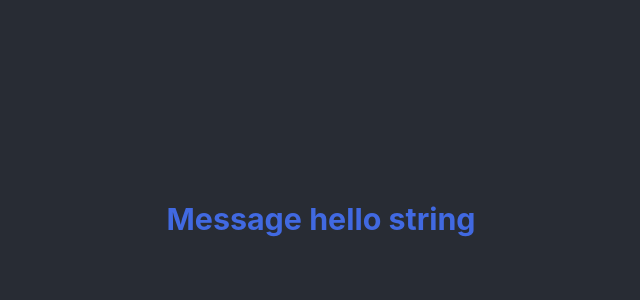
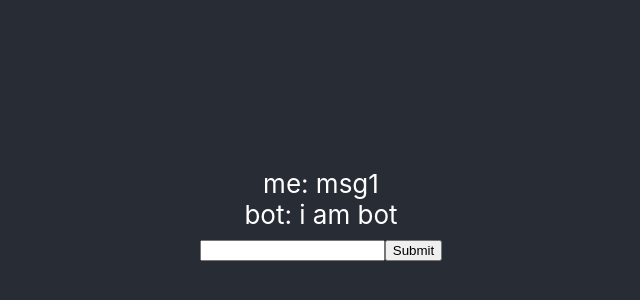
Before and after one commit to BollyBovly/react.v2, a React (Create React App) app in the folder lessons/: page / in a window 1280 px wide. Shown: the part 186-486 px from the top of the page, without its empty margins (319-959 px from the left). Built offline with nearby package versions, Linux system fonts and the light colour scheme.

Commit message:
finished lesson2

```diff
--- a/lessons/src/App.js
+++ b/lessons/src/App.js
@@ -1,23 +1,64 @@
 import logo from './logo.svg';
 import './App.css';
 import { Message } from './components/Message/message';
+import { Forma } from './components/Forma/forma';
+import { useEffect, useState } from "react"
+import { AUTHORS } from './components/utils/constans';
+import { MessageList } from './components/MessageList/messagelist';
+
 
 function App() {
-	const handelMessageClick = () => {
-		console.log('Click');
+	const [messageList, setMessageList] = useState([
+	  { text: "msg1", author: AUTHORS.ME },
+	  { text: "i am bot", author: AUTHORS.BOT },
+	]);
+
+	const handleMessageClick = () => {
+	  console.log("Heeey");
 	};
+
+	const handleAddMessage = (text) => {
+		const newMessage = {
+			text,
+			author: AUTHORS.ME
+
+		};
+
+		setMessageList((prevMessageList) => [...prevMessageList, newMessage]);
+	}
+
+	const sendMessage = (text, author) => {
+		const newMessage = {
+			text,
+			author,
+
+		};
+		setMessageList((prevMessageList) => [...prevMessageList, newMessage]);
+	};
+
+	useEffect(() => {
+		let timeout;
+		if (messageList[messageList.length - 1]?.author === AUTHORS.ME) {
+			timeout = setTimeout(() => {
+				sendMessage('i follow you', AUTHORS.BOT);
+			}, 1000);
+		}
+
+		return () => clearTimeout(timeout);
+	}, [messageList]);
 
 	return (
 		<div className="App">
-			<header className="App-header">
-				<Message
-					myString="string"
-					text="hello"
-					onMessageClick={handelMessageClick}
-				/>
-			</header>
+		  <header className="App-header">
+			{messageList.map(( message ) => (
+				<Message text={message.text} author={message.author} onMessageClick={handleMessageClick} />
+			))}
+
+			<Forma onSubmit={handleAddMessage} />
+		  </header>
+
 		</div>
 	);
-}
+  }
 
 export default App;
--- /dev/null
+++ b/lessons/src/components/Forma/forma.js
@@ -0,0 +1,23 @@
+import { useState } from "react"
+
+
+export const Forma = ({ onSubmit }) => {
+    const [value, setValue] = useState("");
+
+    const handleChange = (e) => {
+      setValue(e.target.value);
+    };
+
+    const handleSubmit = (e) => {
+      e.preventDefault();
+      onSubmit(value);
+      setValue('')
+    };
+
+    return (
+      <form onSubmit={handleSubmit}>
+        <input value={value} onChange={handleChange} type="text" />
+        <input type="submit" />
+      </form>
+    );
+};
--- a/lessons/src/components/Message/message.js
+++ b/lessons/src/components/Message/message.js
@@ -1,9 +1,21 @@
 import '../../components/style.css';
+import React from "react";
 
-export const Message = ({ text, myString, onMessageClick }) => {
+export const Message = ({text, author, onMessageClick}) => {
 	return (
-		<h3 className="header" onClick={onMessageClick}>
-			Message {text} {myString}
-		</h3>
+		<span>
+			{author}: { text}
+		</span>
 	);
 };
+
+// export class Message extends React.Component {
+// 	render() {
+// 		const {text, author, onMessageClick} = this.props;
+// 		return (
+// 			<div>
+// 				<span onClick={onMessageClick}> {author}: {text}</span>
+// 			</div>
+// 		)
+// 	}
+// }
--- /dev/null
+++ b/lessons/src/components/MessageList/messagelist.js
@@ -0,0 +1,10 @@
+import { Message } from "../Message/message";
+
+export const MessageList = ({message}) => {
+    console.log(message[0]?.author);
+    return message.map((message) => (
+        <div>
+            <Message text={message.text} author={message.author}/>
+        </div>
+    ))
+}
--- /dev/null
+++ b/lessons/src/components/utils/constans.js
@@ -0,0 +1,4 @@
+export const AUTHORS = {
+	ME: 'me',
+	BOT: 'bot',
+};
```
Also changed, not shown: lessons/src/components/Counter/counter.js (added, +26 -0 lines).
